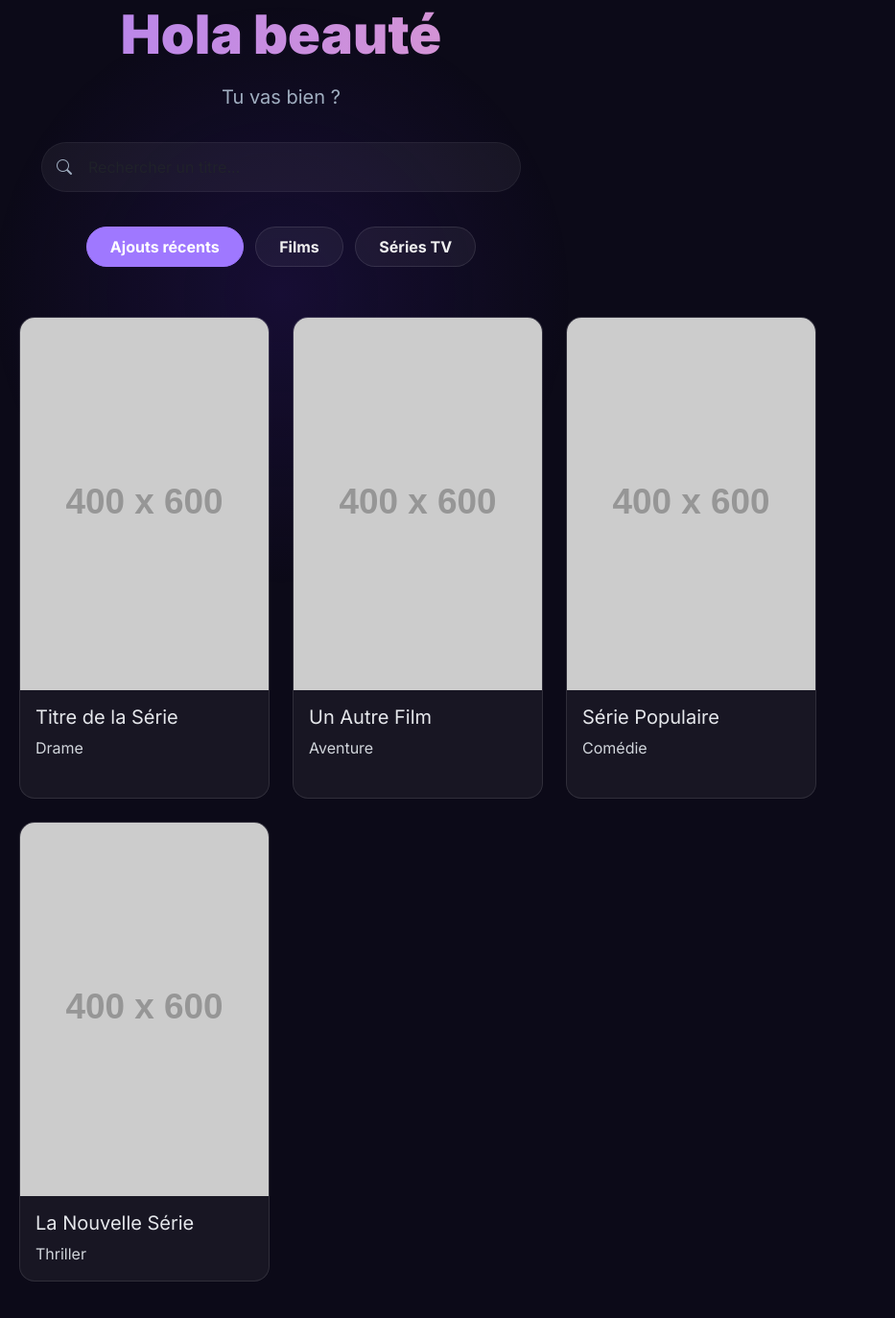
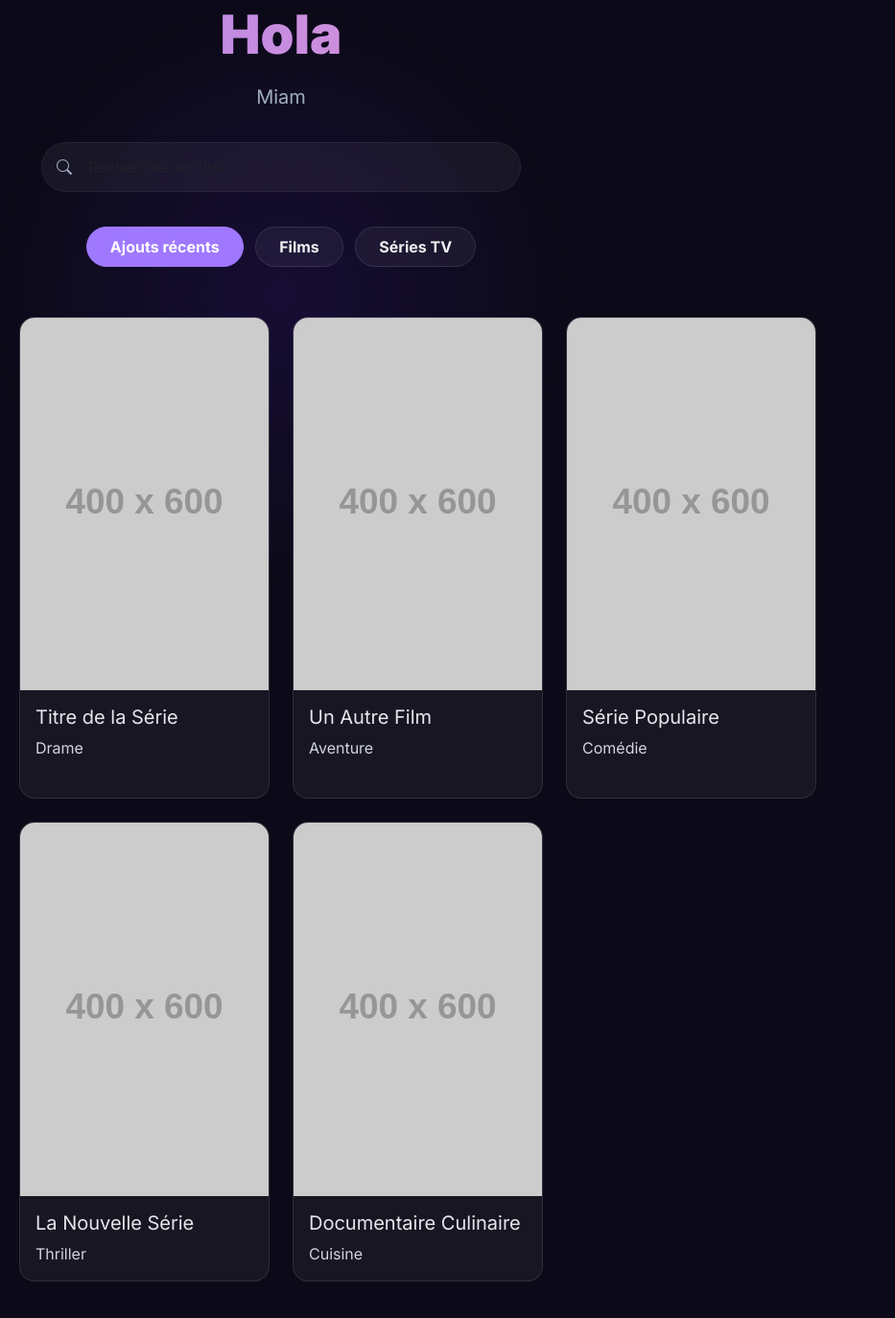
Before and after one commit to Brencmoi/film, a plain HTML site: page index.html in a window 1280 px wide. Shown: the part 93-1466 px from the top of the page at 96% size, 347-1280 px from the left. Drawn offline with nearby package versions, Linux system fonts and the light colour scheme; placeholder pictures from the web are drawn by us.

Commit message:
Update index.html

```diff
--- a/index.html
+++ b/index.html
@@ -3,7 +3,7 @@
 <head>
     <meta charset="UTF-8">
     <meta name="viewport" content="width=device-width, initial-scale=1.0">
-    <title>Hola Beauté</title>
+    <title>Ma Bibliothèque Média</title>
 
     <!-- Bootstrap CSS -->
     <link href="https://cdn.jsdelivr.net/npm/bootstrap@5.3.3/dist/css/bootstrap.min.css" rel="stylesheet">
@@ -213,8 +213,8 @@
     <div class="main-container container py-5">
 
         <header class="header-section text-center pt-5">
-            <h1>Hola beauté</h1>
-            <p>Tu vas bien ?</p>
+            <h1>Hola</h1>
+            <p>Miam</p>
         </header>
 
         <!-- Barre de recherche -->
@@ -232,16 +232,10 @@
 
         <!-- Grille pour les films et séries -->
         <div id="mediaGrid" class="row g-4">
-            <!--
-                NOTE POUR L'UTILISATEUR :
-                Pour lier une carte à un site, modifiez le href="#" dans la balise <a> ci-dessous.
-                Exemple: href="https://www.themoviedb.org/movie/155-the-dark-knight"
-                target="_blank" ouvre le lien dans un nouvel onglet.
-            -->
             <div class="col-12 col-md-6 col-lg-3 media-card" data-category="film" data-title="Conjuring: L'heure du jugement">
                 <a href="https://malgrim.com/jds8d3xqp22n/b/malgrim/15917343152" target="_blank" class="card-link">
                     <div class="card">
-                        <img src="https://fr.web.img6.acsta.net/c_310_420/img/4d/64/4d64cf354d2f787d39be9c3b64d8292b.jpg" class="card-img-top" alt="Affiche du film Conjuring: L'heure du jugement">
+                        <img src="https://fr.web.img6.acsta.net/c_310_420/img/4d/64/4d64cf354d2f787d39be9c3b64d8292b.jpg" class="card-img-top" alt="Affiche du film Conjuring">
                         <div class="card-body">
                             <h5 class="card-title">Conjuring: L'heure du jugement</h5>
                             <p class="card-text">Horreur</p>
@@ -304,6 +298,18 @@
                     </div>
                 </a>
             </div>
+            <!-- NOUVEAU : Carte pour la page de recette -->
+            <div class="col-12 col-md-6 col-lg-3 media-card" data-category="serie" data-title="Documentaire Culinaire">
+                <a href="recette.html" class="card-link"> <!-- Lien vers la nouvelle page -->
+                    <div class="card">
+                        <img src="https://placehold.co/400x600/3a2a1a/ffffff?text=Recette" class="card-img-top" alt="Affiche recette">
+                        <div class="card-body">
+                            <h5 class="card-title">Documentaire Culinaire</h5>
+                            <p class="card-text">Cuisine</p>
+                        </div>
+                    </div>
+                </a>
+            </div>
         </div>
     </div>
 
```
